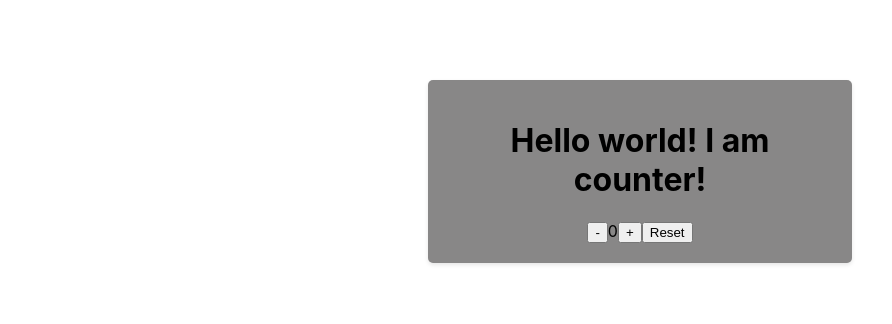
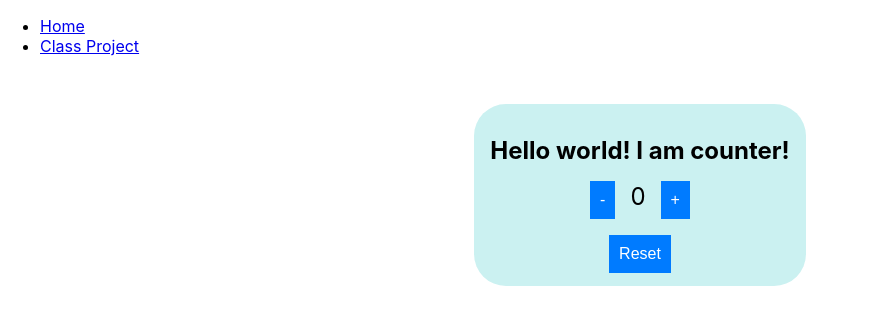
Before and after one commit to sugamadhikari11/react-class, a React (Create React App) app: page /counter in a window 1280 px wide. Shown: the top 324 px of the page, without its empty margins (0-892 px from the left). Built offline with nearby package versions, Linux system fonts and the light colour scheme.

Commit message:
router and link added

```diff
--- a/package.json
+++ b/package.json
@@ -8,6 +8,7 @@
     "@testing-library/user-event": "^13.5.0",
     "react": "^18.2.0",
     "react-dom": "^18.2.0",
+    "react-router-dom": "^6.20.1",
     "react-scripts": "5.0.1",
     "web-vitals": "^2.1.4"
   },
--- a/src/App.js
+++ b/src/App.js
@@ -1,13 +1,21 @@
-import './App.css';
-import Counter from './counter';
+import React from 'react';
+import { BrowserRouter as Router, Route, Routes } from 'react-router-dom';
+import Navigation from './components/navigation';
+import Home from './components/home';
+import Counter from './components/counter';
 
-function App() {
+const App = () => {
   return (
-    <div>
-      <Counter />
-    </div>
+    <Router>
+      <div>
+        <Navigation />
+        <Routes>
+          <Route exact path="/" element={<Home />} />
+          <Route path="/counter" element={<Counter />} />
+        </Routes>
+      </div>
+    </Router>
   );
-
-}
+};
 
 export default App;
--- /dev/null
+++ b/src/components/counter.css
@@ -0,0 +1,49 @@
+.container {
+    width: 300px;
+    height: 150px;
+    background-color: rgb(203, 241, 241);
+    align-items: center;
+    text-align: center;
+    justify-content: center;
+    margin: 3rem auto;
+    padding: 1rem;
+    border-radius: 2rem;
+  }
+  .uniq-butt{
+    display: flex;
+    margin: 1rem auto;
+  }
+
+  h1 {
+    font-size: 24px;
+    margin-bottom: 10px;
+  }
+
+  button {
+    padding: 10px;
+    font-size: 16px;
+    border: none;
+    background-color: #007bff;
+    color: white;
+    cursor: pointer;
+    margin: 0 5px;
+  }
+
+  button:hover {
+    background-color: #0056b3;
+  }
+
+  #counter {
+    font-size: 24px;
+    margin: 0 10px;
+  }
+
+  .container:nth-child(2) {
+    margin-top: 30px;
+    font-size: 20px;
+    text-align: center;
+  }
+
+  .container:nth-child(2) span {
+    font-weight: bold;
+  }
--- a/src/counter.js
+++ b/src/components/counter.js
@@ -1,5 +1,6 @@
 import React from 'react'
 import { useState } from 'react';
+import "./counter.css"
 
 function Counter() {
 
@@ -27,7 +28,7 @@ function Counter() {
       <button id="sub" onClick={subButton}>-</button>
       <span id="counter">{count}</span>
       <button id="add" onClick={addButton}>+</button>
-      <button onClick={reset}>Reset</button>
+      <button onClick={reset} className='uniq-butt'>Reset</button>
      </div>
      {count !== 0 ?<div className='container'>
       {count} is {count%2 ===0 ? "Even": "Odd"}
--- /dev/null
+++ b/src/components/home.js
@@ -0,0 +1,7 @@
+import React from 'react'
+
+export default function Home() {
+  return (
+    <div>home</div>
+  )
+}
--- /dev/null
+++ b/src/components/navigation.css
@@ -0,0 +1,24 @@
+/* In a separate CSS file */
+aside {
+    width: 200px;
+    background-color: #f1f1f1;
+    padding: 20px;
+  }
+
+  ul {
+    list-style: none;
+    padding: 0;
+  }
+
+  li {
+    margin-bottom: 10px;
+  }
+
+  a {
+    text-decoration: none;
+    color: #333;
+  }
+
+  a:hover {
+    color: #000;
+  }
--- /dev/null
+++ b/src/components/navigation.js
@@ -0,0 +1,19 @@
+import React from 'react';
+import { Link } from 'react-router-dom';
+
+const Navigation = () => {
+  return (
+    <aside>
+      <ul>
+        <li>
+          <Link to="/">Home</Link>
+        </li>
+        <li>
+          <Link to="/counter">Class Project</Link>
+        </li>
+      </ul>
+    </aside>
+  );
+};
+
+export default Navigation;
```
Also changed, not shown: 1 other file (tests, documents, lock files or other folders).
